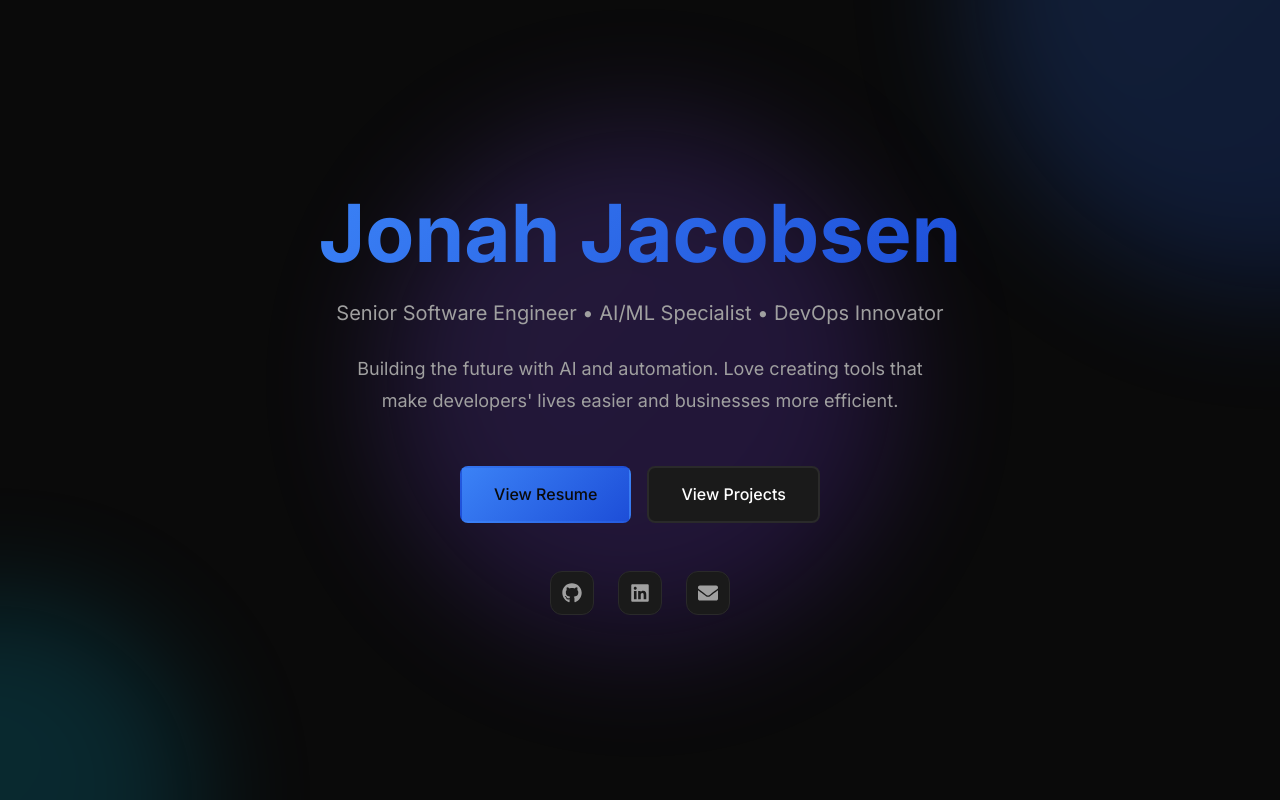
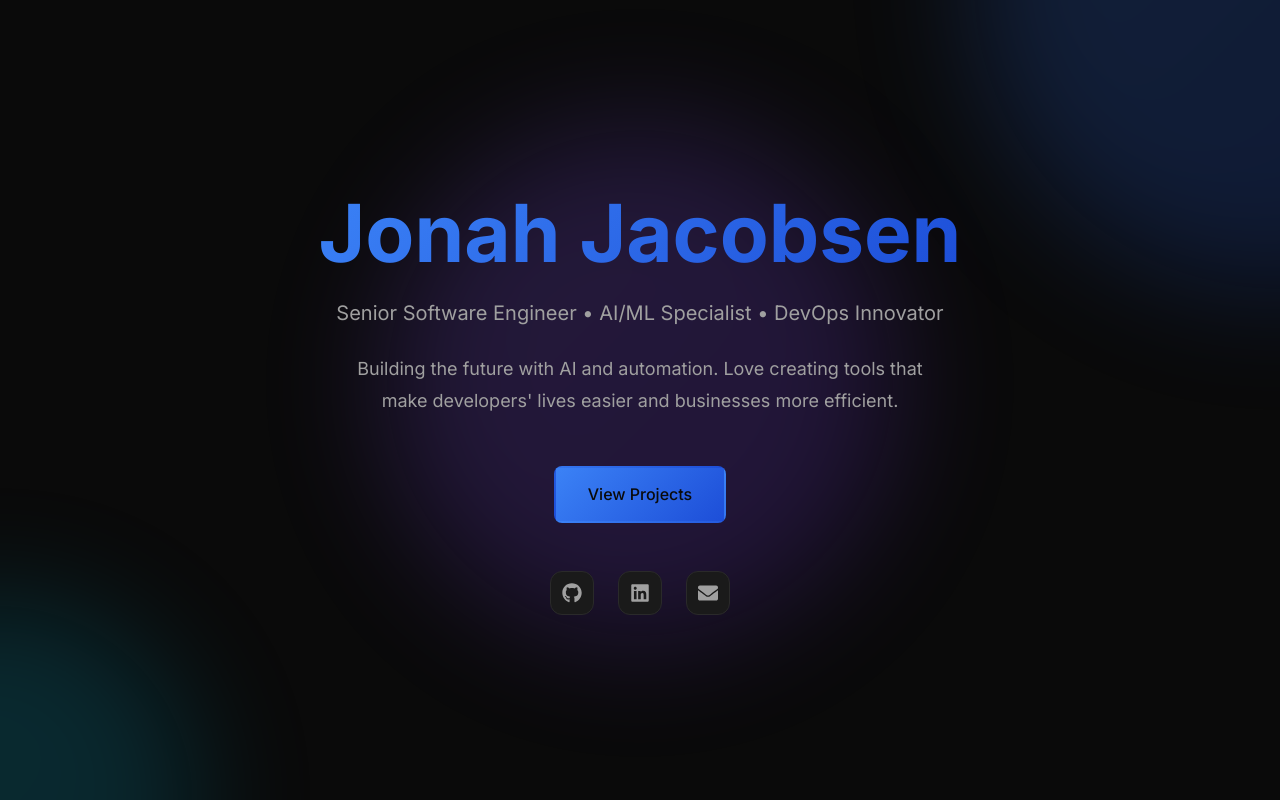
Before and after one commit to jjjacobsen/website, a React (Vite) app: page / in a window 1280 px wide. Shown: the top 800 px of the page. Built offline with nearby package versions, Linux system fonts and the light colour scheme.

Commit message:
Remove resume

```diff
--- a/src/components/Contact.jsx
+++ b/src/components/Contact.jsx
@@ -76,22 +76,6 @@ const Contact = () => {
             </motion.a>
           ))}
         </motion.div>
-
-        <motion.div
-          className="contact-cta"
-          initial={{ y: 20, opacity: 0 }}
-          whileInView={{ y: 0, opacity: 1 }}
-          transition={{ duration: 0.6, delay: 0.4 }}
-          viewport={{ once: true }}
-        >
-          <a
-            href="/jonah_jacobsen_resume.pdf"
-            download="jonah_jacobsen_resume.pdf"
-            className="btn btn-primary"
-          >
-            Download Resume
-          </a>
-        </motion.div>
       </motion.div>
 
       <footer className="footer">
--- a/src/components/Hero.jsx
+++ b/src/components/Hero.jsx
@@ -63,15 +63,7 @@ const Hero = () => {
           animate={{ y: 0, opacity: 1 }}
           transition={{ duration: 0.6, delay: 0.4 }}
         >
-          <a
-            href="/jonah_jacobsen_resume.pdf"
-            target="_blank"
-            rel="noopener noreferrer"
-            className="btn btn-primary"
-          >
-            <span>View Resume</span>
-          </a>
-          <a href="#projects" className="btn btn-secondary">
+          <a href="#projects" className="btn btn-primary">
             <span>View Projects</span>
           </a>
         </motion.div>
```
Also changed, not shown: 2 other files (tests, documents, lock files or other folders).
